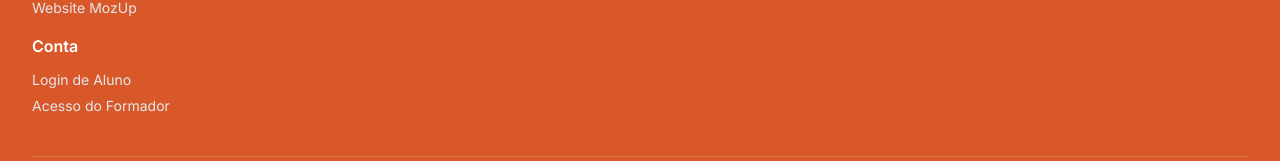
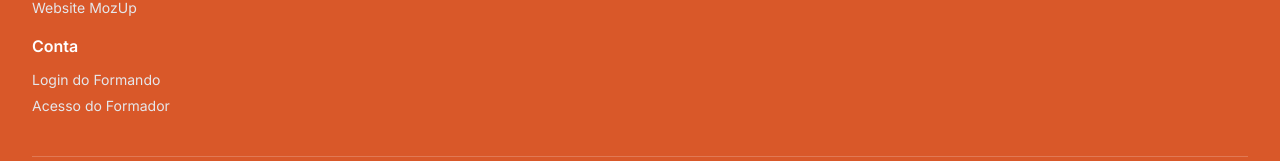
Before and after one commit to luisfilipealvessoares-gif/MozAcademia, a React (Vite) app: page / in a window 1280 px wide. Shown: the part 1152-1313 px from the top of the page. Built offline with nearby package versions, Linux system fonts and the light colour scheme; no server answers; the database is empty.

Commit message:
feat: Update student login translation
Refines the translation for "Student Login" in the footer to more accurately reflect the terminology used within the application.

```diff
--- a/contexts/I18nContext.tsx
+++ b/contexts/I18nContext.tsx
@@ -37,7 +37,7 @@ const translations = {
     'footer.support': 'Suporte',
     'footer.mozupWebsite': 'Website MozUp',
     'footer.account': 'Conta',
-    'footer.studentLogin': 'Login de Aluno',
+    'footer.studentLogin': 'Login do Formando',
     'footer.adminLogin': 'Acesso do Formador',
     'footer.maputo': 'Maputo',
     'footer.pemba': 'Pemba',
```
